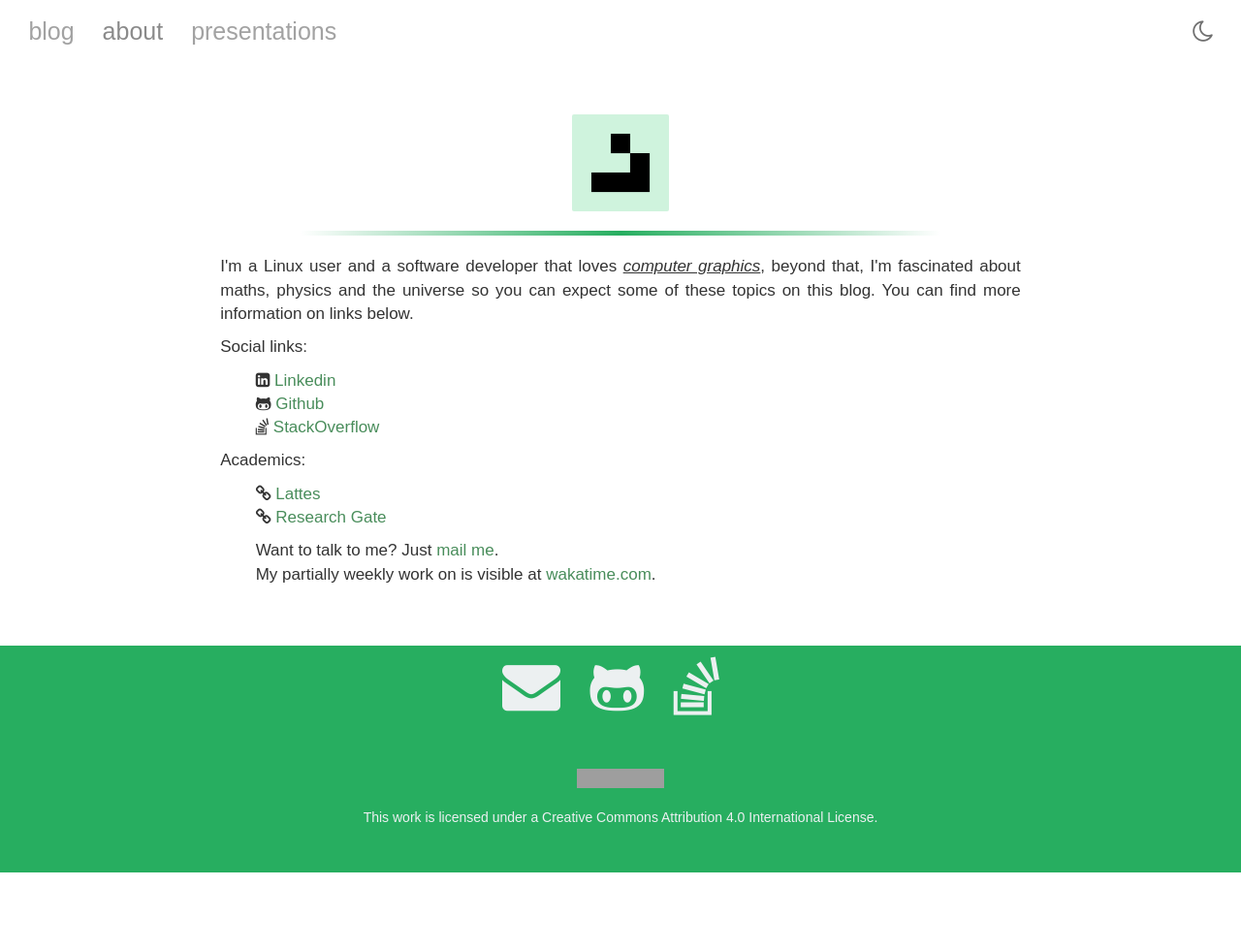
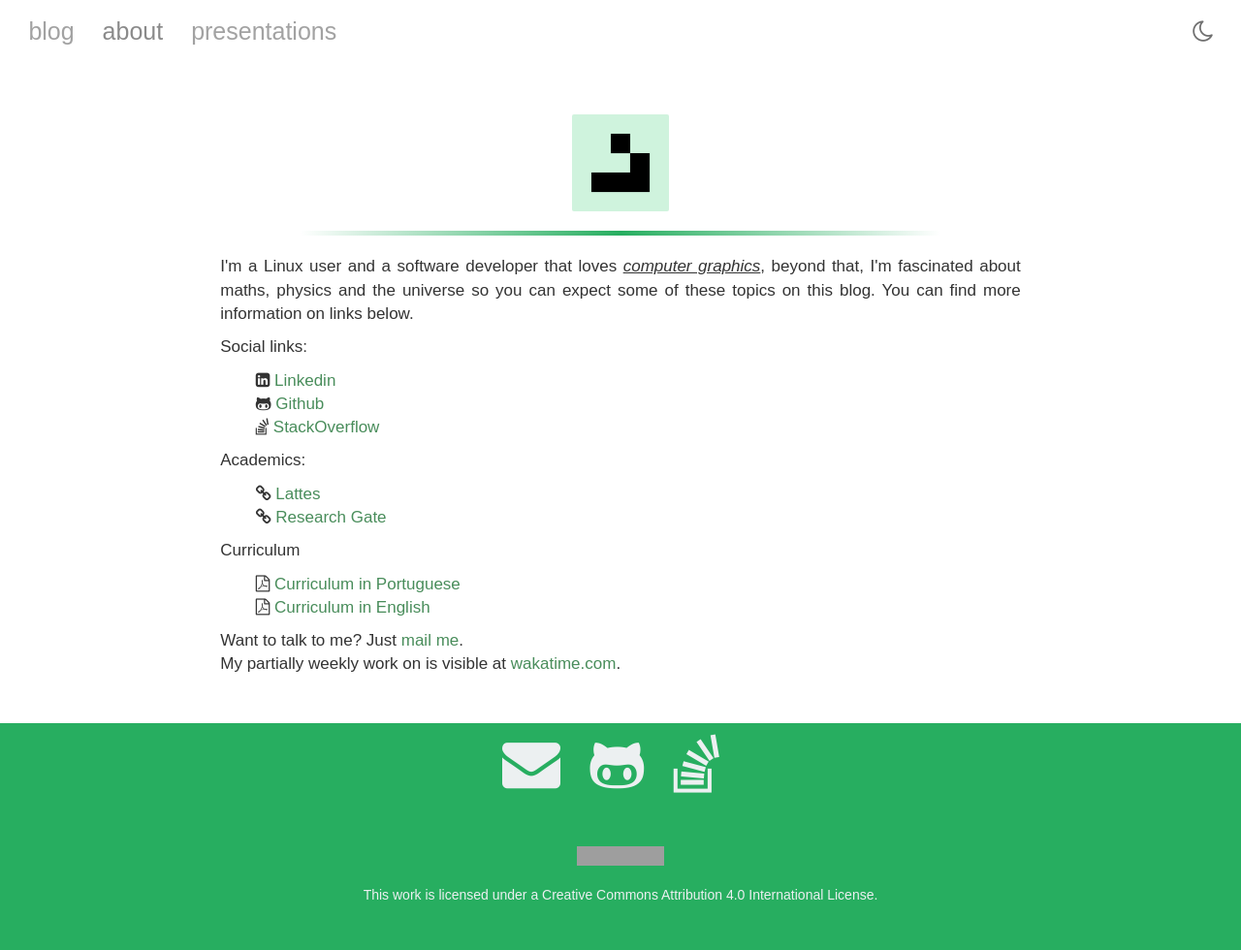
Before and after one commit to rafaelcn/rafaelcn.github.io, a Jekyll site: the page built from about.html, in a window 1280 px wide. Shown: the whole page at 97% size. Built offline with Jekyll 4.4.1, drawn with Linux system fonts in a browser that asks for light colours; before the commit the page ends 900 px from its top, so only the background shows below that; grey boxes are pictures that could not be loaded.

Commit message:
Add a section for curriculum display
    The reader can now visualize the curriculum on the website.

Signed-off-by: Rafael Campos Nunes <rafaelnunes@engineer.com>

```diff
--- a/about.html
+++ b/about.html
@@ -25,8 +25,16 @@
     <p>
       Academics:
       <ul class="display-block fa-ul">
-	<li><i class="fa fa-link"></i> <a href=" http://lattes.cnpq.br/1606353311895311" title="Lattes">Lattes</a></li>
-	<li><i class="fa fa-link"></i> <a href="https://www.researchgate.net/profile/Rafael_Nunes18" title="Research Gate">Research Gate</a></li>
+      	<li><i class="fa fa-link"></i> <a href=" http://lattes.cnpq.br/1606353311895311" title="Lattes">Lattes</a></li>
+      	<li><i class="fa fa-link"></i> <a href="https://www.researchgate.net/profile/Rafael_Nunes18" title="Research Gate">Research Gate</a></li>
+      </ul>
+    </p>
+    <p>
+      Curriculum
+      <ul class="display-block fa-ul">
+        <li><i class="fa fa-file-pdf-o"></i> <a href="assets/cv.pdf">Curriculum in Portuguese</a></li>
+        <li><i class="fa fa-file-pdf-o"></i> <a href="assets/cv-english.pdf">Curriculum in English</a></li>
+      </ul>
     </p>
     <p>
       Want to talk to me? Just <a href="mailto:rafaelnunes@engineer.com">mail me</a>.<br>
```
